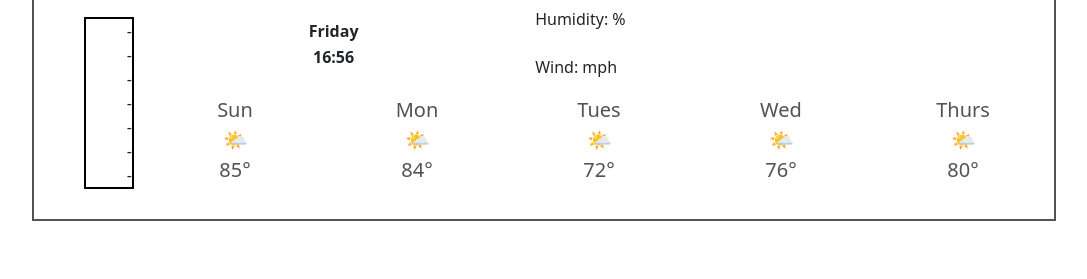
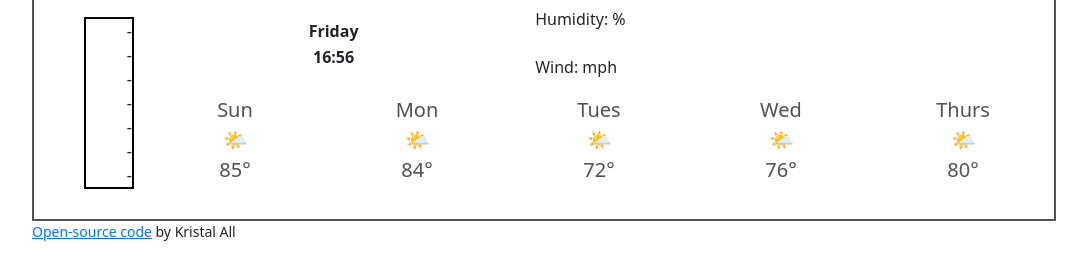
Before and after one commit to kristalall/weather-application, a plain HTML site: page index.html in a window 1280 px wide. Shown: the part 165-444 px from the top of the page, without its empty margins (96-1183 px from the left). Drawn offline with nearby package versions, Linux system fonts and the light colour scheme; no server answers.

Commit message:
Added open-source code link at the bottom

```diff
--- a/index.html
+++ b/index.html
@@ -87,6 +87,14 @@
         </div>
       </div>
     </div>
+    <p id="source-code-link">
+      <a
+        href="https://github.com/kristalall/weather-application"
+        target="_blank"
+        >Open-source code</a
+      >
+      by Kristal All
+    </p>
     <script src="src/index.js"></script>
   </body>
 </html>
--- a/src/style.css
+++ b/src/style.css
@@ -14,7 +14,7 @@ h2 {
 }
 
 .container {
-  margin: 50px auto;
+  margin: 50px auto 0;
   max-width: 80%;
   border: 2px solid rgb(84, 82, 82);
   padding: 10px 0;
@@ -54,3 +54,9 @@ h2 {
 .forecast {
   margin: 10px auto;
 }
+
+#source-code-link {
+  margin: 0 auto;
+  max-width: 80%;
+  font-size: 14px;
+}
```
